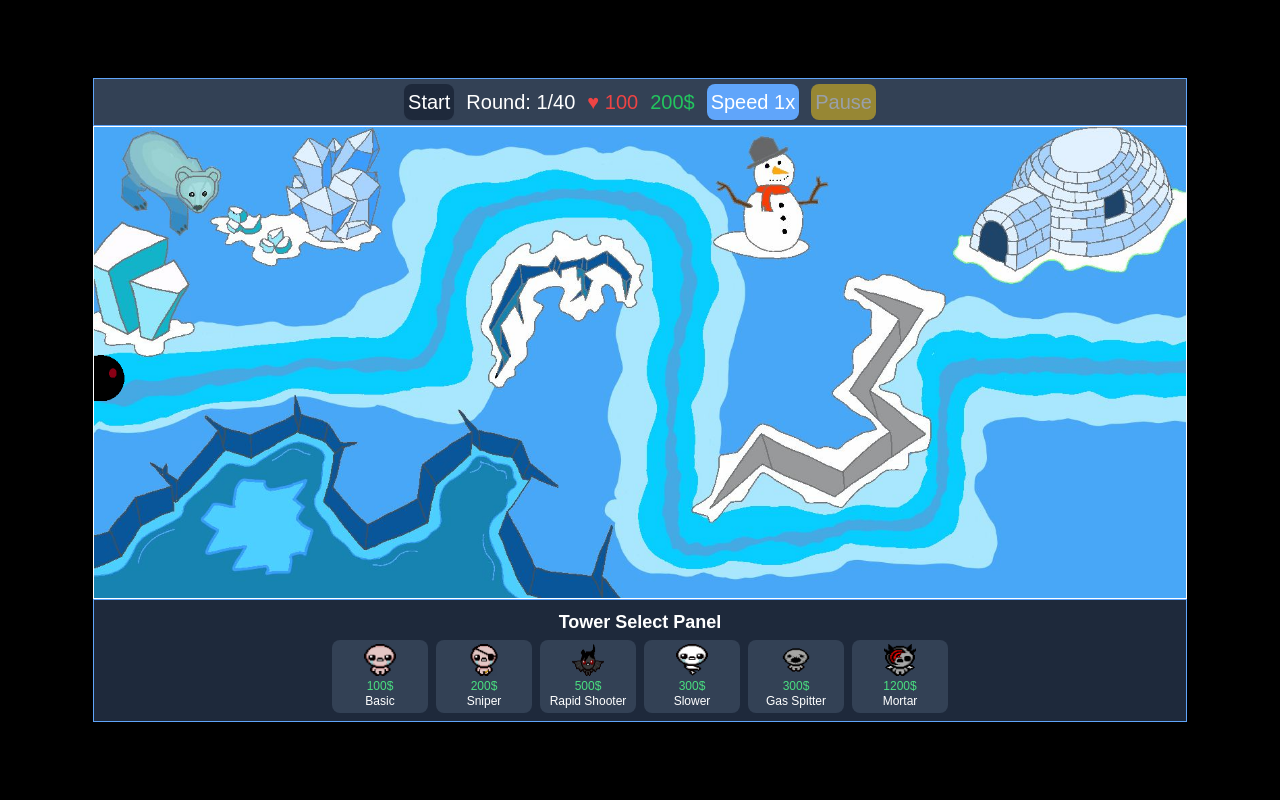
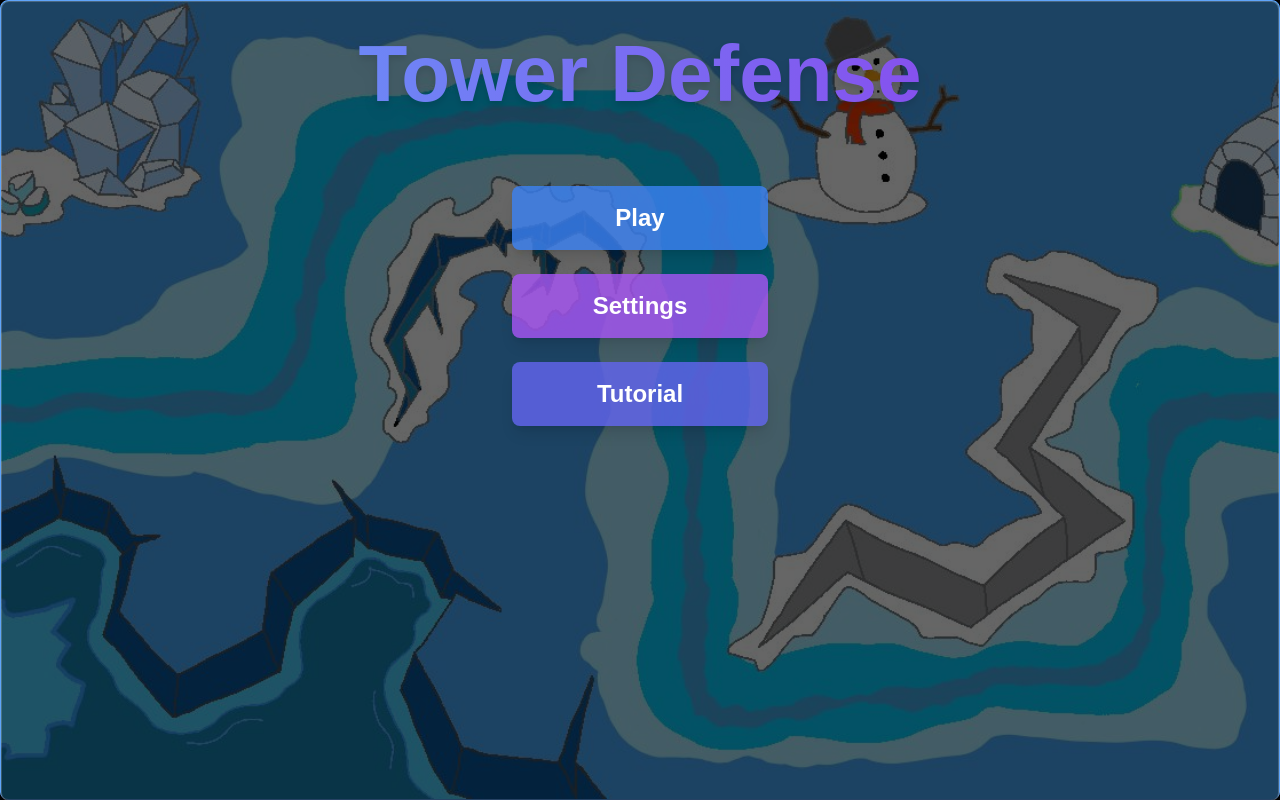
Before and after one commit to Repix1337/Killer-Penguins, a Next.js app: page / in a window 1280 px wide. Built offline with nearby package versions, Linux system fonts and the light colour scheme.

Commit message:
working on a menu

```diff
--- /dev/null
+++ b/app/GameInterface.tsx
@@ -0,0 +1,165 @@
+'use client'
+import React from 'react'
+import Spawn from './Spawn'
+
+const GameInterface = () => {
+    const [round, setRound] = React.useState(0)
+    const [HealthPoints, setHealthPoints] = React.useState(100)
+    const [money, setMoney] = React.useState(200);
+    const [isSpeedUp, setIsSpeedUp] = React.useState(false);
+    const [isPaused, setIsPaused] = React.useState(false);
+    const [canPause, setCanPause] = React.useState(false);
+    const [selectedTowerType, setSelectedTowerType] = React.useState('');
+
+    const onClick = () => {
+      if (round < 1) {
+        setRound(1);
+      }
+    }
+
+    const handleSpeedUp = () => {
+      if (!isPaused) {
+        setIsSpeedUp(prev => !prev);
+      }
+    }
+
+    const handlePause = () => {
+      if (canPause) {
+        setIsPaused(prev => !prev);
+        if (isSpeedUp) {
+          setIsSpeedUp(false);
+        }
+      }
+    }
+
+    const handleTowerSelect = (type: keyof TowerType) => {
+      setSelectedTowerType(prev => prev === type ? '' : type);
+    }
+
+    return (
+      <div className="flex flex-col justify-center min-h-[15vh] items-center text-white">
+
+        <div className='flex justify-center items-center gap-3 w-[100%] text-xl bg-slate-700 min-h-[7vh] shadow-lg border border-blue-400'>
+          <div className=' bg-slate-800 p-1 text-xl rounded-lg shadow-sm hover:cursor-pointer' onClick={onClick}>Start</div>
+          <div>Round: {round}/40</div>
+          <div className='text-red-500 text-xl'> &hearts; {HealthPoints}</div>
+          <div className=' text-green-500'>{Math.floor(money)}$</div>
+          <div
+            className={`p-1 text-xl rounded-lg shadow-sm hover:cursor-pointer ${isSpeedUp ? 'bg-blue-600' : 'bg-blue-400'}`}
+            onClick={handleSpeedUp}
+          >
+            Speed {isSpeedUp ? '2x' : '1x'}
+          </div>
+          <div
+            className={`p-1 text-xl rounded-lg shadow-sm ${canPause ? 'hover:cursor-pointer' : 'opacity-50 cursor-not-allowed'} ${isPaused ? 'bg-yellow-600' : 'bg-yellow-400'}`}
+            onClick={handlePause}
+          >
+            {isPaused ? 'Resume' : 'Pause'}
+          </div>
+        </div>
+        <Spawn
+          round={round}
+          setHealthPoints={setHealthPoints}
+          money={money}
+          setMoney={setMoney}
+          setRound={setRound}
+          hp={HealthPoints}
+          isSpeedUp={isSpeedUp}
+          isPaused={isPaused}
+          setCanPause={setCanPause}
+          selectedTowerType={selectedTowerType}
+        />
+
+          <div className='bg-slate-800 flex flex-col items-center p-2 shadow-lg border border-blue-400 w-[100%]'>
+            <h1 className="text-lg font-bold mb-1">Tower Select Panel</h1>
+            <div className='flex flex-wrap justify-center gap-2'>
+              <TowerButton
+                type="basic"
+                src="/tower1.png"
+                price={100}
+                isSelected={selectedTowerType === 'basic'}
+                onClick={() => handleTowerSelect('basic')}
+                label="Basic"
+              />
+              <TowerButton
+                type="sniper"
+                src="/tower2.png"
+                price={200}
+                isSelected={selectedTowerType === 'sniper'}
+                onClick={() => handleTowerSelect('sniper')}
+                label="Sniper"
+              />
+              <TowerButton
+                type="rapidShooter"
+                src="/rapidShooter.png"
+                price={500}
+                isSelected={selectedTowerType === 'rapidShooter'}
+                onClick={() => handleTowerSelect('rapidShooter')}
+                label="Rapid Shooter"
+              />
+              <TowerButton
+                type="slower"
+                src="/slower.png"
+                price={300}
+                isSelected={selectedTowerType === 'slower'}
+                onClick={() => handleTowerSelect('slower')}
+                label="Slower"
+              />
+              <TowerButton
+                type="gasspitter"
+                src="/gasSpitter.png"
+                price={300}
+                isSelected={selectedTowerType === 'gasspitter'}
+                onClick={() => handleTowerSelect('gasspitter')}
+                label="Gas Spitter"
+              />
+              <TowerButton
+                type="mortar"
+                src="/mortar.png"
+                price={1200}
+                isSelected={selectedTowerType === 'mortar'}
+                onClick={() => handleTowerSelect('mortar')}
+                label="Mortar"
+              />
+            </div>
+          </div>
+      </div>
+    )
+}
+
+interface TowerType {
+  basic: string;
+  sniper: string;
+  rapidShooter: string;
+  slower: string;
+  gasspitter: string;
+  mortar: string;
+}
+
+interface TowerButtonProps {
+  type: string;
+  src: string;
+  price: number;
+  isSelected: boolean;
+  onClick: () => void;
+  label?: string;
+}
+
+const TowerButton = ({ type, src, price, isSelected, onClick, label }: TowerButtonProps) => (
+  <div
+    className={`hover:scale-105 transition-all cursor-pointer bg-slate-700 rounded-lg p-1 w-24 ${
+      isSelected ? 'ring-2 ring-blue-400' : ''
+    }`}
+    onClick={onClick}
+  >
+    <div className="flex justify-center">
+      <img src={src} className='w-8 h-8' alt={type} />
+    </div>
+    <div className="text-center text-xs mt-0.5">
+      <p className="text-green-400">{price}$</p>
+      <p className="whitespace-normal leading-tight">{label || type}</p>
+    </div>
+  </div>
+);
+
+export default GameInterface
--- a/app/Menu.tsx
+++ b/app/Menu.tsx
@@ -1,165 +1,61 @@
-'use client'
 import React from 'react'
-import Spawn from './Spawn'
+import GameInterface from './GameInterface'
 
 const Menu = () => {
-    const [round, setRound] = React.useState(0)
-    const [HealthPoints, setHealthPoints] = React.useState(100)
-    const [money, setMoney] = React.useState(200);
-    const [isSpeedUp, setIsSpeedUp] = React.useState(false);
-    const [isPaused, setIsPaused] = React.useState(false);
-    const [canPause, setCanPause] = React.useState(false);
-    const [selectedTowerType, setSelectedTowerType] = React.useState('');
+    const [renderGame, setRenderGame] = React.useState(false)
 
-    const onClick = () => {
-      if (round < 1) {
-        setRound(1);
-      }
+    const renderGameOnClick = () => {
+        setRenderGame(true)
     }
 
-    const handleSpeedUp = () => {
-      if (!isPaused) {
-        setIsSpeedUp(prev => !prev);
-      }
-    }
-
-    const handlePause = () => {
-      if (canPause) {
-        setIsPaused(prev => !prev);
-        if (isSpeedUp) {
-          setIsSpeedUp(false);
-        }
-      }
-    }
-
-    const handleTowerSelect = (type: keyof TowerType) => {
-      setSelectedTowerType(prev => prev === type ? '' : type);
-    }
-
-    return (
-      <div className="flex flex-col justify-center  items-center text-white">
-
-        <div className='flex justify-center items-center gap-3 w-[100%] text-xl bg-slate-700 h-12 shadow-lg border border-blue-400'>
-          <div className=' bg-slate-800 p-1 text-xl rounded-lg shadow-sm hover:cursor-pointer' onClick={onClick}>Start</div>
-          <div>Round: {round}/40</div>
-          <div className='text-red-500 text-xl'> &hearts; {HealthPoints}</div>
-          <div className=' text-green-500'>{Math.floor(money)}$</div>
-          <div
-            className={`p-1 text-xl rounded-lg shadow-sm hover:cursor-pointer ${isSpeedUp ? 'bg-blue-600' : 'bg-blue-400'}`}
-            onClick={handleSpeedUp}
-          >
-            Speed {isSpeedUp ? '2x' : '1x'}
-          </div>
-          <div
-            className={`p-1 text-xl rounded-lg shadow-sm ${canPause ? 'hover:cursor-pointer' : 'opacity-50 cursor-not-allowed'} ${isPaused ? 'bg-yellow-600' : 'bg-yellow-400'}`}
-            onClick={handlePause}
-          >
-            {isPaused ? 'Resume' : 'Pause'}
-          </div>
+    return !renderGame ? (
+        <div className='flex flex-col bg-cover min-h-screen min-w-[100vw] text-white
+        font-bold text-4xl gap-3 shadow-2xl border border-blue-400 rounded-lg
+        transition-all duration-300 hover:shadow-blue-400/50'
+        style={{
+            backgroundImage: 'url(/map.png)',
+            backgroundPosition: 'center',
+        }}>
+            <div className='bg-black/60 min-h-screen w-full p-4 sm:p-6 md:p-10
+            border border-white/20 rounded-lg flex flex-col gap-6 md:gap-10'>
+                <h1 className='text-[2.5rem] sm:text-[3.5rem] md:text-[5rem] h-auto md:h-16
+                flex justify-center items-center text-center text-transparent bg-clip-text
+                bg-gradient-to-r from-blue-400 to-purple-600 drop-shadow-lg
+                hover:from-blue-500 hover:to-purple-700 transition-all duration-300'>
+                    Tower Defense
+                </h1>
+                <div className='text-left flex flex-col gap-4 md:gap-6 items-center mt-4 md:mt-10'>
+                    <button
+                        onClick={renderGameOnClick}
+                        className='w-full sm:w-72 md:w-64 py-3 md:py-4 px-6 md:px-8 text-xl md:text-2xl
+                        bg-blue-500/80 hover:bg-blue-600/80 transition-all duration-200
+                        rounded-lg shadow-lg hover:shadow-blue-500/50
+                        hover:translate-y-[-2px] active:translate-y-[1px]'
+                    >
+                        Play
+                    </button>
+                    <button
+                        className='w-full sm:w-72 md:w-64 py-3 md:py-4 px-6 md:px-8 text-xl md:text-2xl
+                        bg-purple-500/80 hover:bg-purple-600/80 transition-all duration-200
+                        rounded-lg shadow-lg hover:shadow-purple-500/50
+                        hover:translate-y-[-2px] active:translate-y-[1px]'
+                    >
+                        Settings
+                    </button>
+                    <button
+                        className='w-full sm:w-72 md:w-64 py-3 md:py-4 px-6 md:px-8 text-xl md:text-2xl
+                        bg-indigo-500/80 hover:bg-indigo-600/80 transition-all duration-200
+                        rounded-lg shadow-lg hover:shadow-indigo-500/50
+                        hover:translate-y-[-2px] active:translate-y-[1px]'
+                    >
+                        Tutorial
+                    </button>
+                </div>
+            </div>
         </div>
-        <Spawn
-          round={round}
-          setHealthPoints={setHealthPoints}
-          money={money}
-          setMoney={setMoney}
-          setRound={setRound}
-          hp={HealthPoints}
-          isSpeedUp={isSpeedUp}
-          isPaused={isPaused}
-          setCanPause={setCanPause}
-          selectedTowerType={selectedTowerType}
-        />
-
-          <div className='bg-slate-800 flex flex-col items-center p-2 shadow-lg border border-blue-400 w-[100%]'>
-            <h1 className="text-lg font-bold mb-1">Tower Select Panel</h1>
-            <div className='flex flex-wrap justify-center gap-2'>
-              <TowerButton
-                type="basic"
-                src="/tower1.png"
-                price={100}
-                isSelected={selectedTowerType === 'basic'}
-                onClick={() => handleTowerSelect('basic')}
-                label="Basic"
-              />
-              <TowerButton
-                type="sniper"
-                src="/tower2.png"
-                price={200}
-                isSelected={selectedTowerType === 'sniper'}
-                onClick={() => handleTowerSelect('sniper')}
-                label="Sniper"
-              />
-              <TowerButton
-                type="rapidShooter"
-                src="/rapidShooter.png"
-                price={500}
-                isSelected={selectedTowerType === 'rapidShooter'}
-                onClick={() => handleTowerSelect('rapidShooter')}
-                label="Rapid Shooter"
-              />
-              <TowerButton
-                type="slower"
-                src="/slower.png"
-                price={300}
-                isSelected={selectedTowerType === 'slower'}
-                onClick={() => handleTowerSelect('slower')}
-                label="Slower"
-              />
-              <TowerButton
-                type="gasspitter"
-                src="/gasSpitter.png"
-                price={300}
-                isSelected={selectedTowerType === 'gasspitter'}
-                onClick={() => handleTowerSelect('gasspitter')}
-                label="Gas Spitter"
-              />
-              <TowerButton
-                type="mortar"
-                src="/mortar.png"
-                price={1200}
-                isSelected={selectedTowerType === 'mortar'}
-                onClick={() => handleTowerSelect('mortar')}
-                label="Mortar"
-              />
-            </div>
-          </div>
-      </div>
+    ) : (
+        <GameInterface />
     )
 }
 
-interface TowerType {
-  basic: string;
-  sniper: string;
-  rapidShooter: string;
-  slower: string;
-  gasspitter: string;
-  mortar: string;
-}
-
-interface TowerButtonProps {
-  type: string;
-  src: string;
-  price: number;
-  isSelected: boolean;
-  onClick: () => void;
-  label?: string;
-}
-
-const TowerButton = ({ type, src, price, isSelected, onClick, label }: TowerButtonProps) => (
-  <div
-    className={`hover:scale-105 transition-all cursor-pointer bg-slate-700 rounded-lg p-1 w-24 ${
-      isSelected ? 'ring-2 ring-blue-400' : ''
-    }`}
-    onClick={onClick}
-  >
-    <div className="flex justify-center">
-      <img src={src} className='w-8 h-8' alt={type} />
-    </div>
-    <div className="text-center text-xs mt-0.5">
-      <p className="text-green-400">{price}$</p>
-      <p className="whitespace-normal leading-tight">{label || type}</p>
-    </div>
-  </div>
-);
-
 export default Menu
--- a/app/Spawn.tsx
+++ b/app/Spawn.tsx
@@ -1022,12 +1022,15 @@ const upgradeTower = () => {
     if (!selectedTower) return null;
 
     return (
-      <div className='absolute top-1/2 transform -translate-x-1/2 -translate-y-1/2 z-40 bg-slate-800
-        flex items-center justify-between p-6 rounded-lg gap-6 shadow-lg border border-blue-400'
-        style={{left: selectedTower.positionX < 50 ? '70%' : '30%', minWidth: '500px'}}
+      <div
+        data-upgrade-menu
+        className='absolute top-1/2 transform -translate-x-1/2 -translate-y-1/2 z-40 bg-slate-800
+          flex items-start justify-between p-6 rounded-lg gap-6 shadow-lg border border-blue-400'
+        style={{left: selectedTower.positionX < 50 ? '70%' : '30%', width: '700px'}}
+        onClick={(e) => e.stopPropagation()} // Prevent clicks inside menu from bubbling up
       >
         {/* Left side - Upgrade buttons */}
-        <div className='flex flex-col space-y-3 flex-1'>
+        <div className='flex flex-col space-y-3 w-1/2'>
           <h1 className="text-2xl font-bold mb-4 text-white border-b border-blue-400 pb-2">Upgrade Menu</h1>
 
           {/* Damage Upgrade */}
@@ -1181,7 +1184,7 @@ const upgradeTower = () => {
         </div>
 
         {/* Right side - Stats */}
-        <div className='bg-slate-700 p-4 rounded-lg space-y-4 min-w-[200px]'>
+        <div className='bg-slate-700 p-4 rounded-lg space-y-4 w-1/2'>
           <h2 className="text-xl font-bold text-white border-b border-blue-400 pb-2">Tower Stats</h2>
 
           <div className="space-y-3 text-gray-200">
@@ -1570,10 +1573,27 @@ const RangeIndicator = ({ tower }: { tower: Tower }) => {
   )
 }
 
+// Add this function near your other event handlers
+const handleOutsideClick = (event: React.MouseEvent) => {
+  // Check if the click was outside the upgrade menu
+  const upgradeMenu = document.querySelector('[data-upgrade-menu]');
+  if (upgradeMenu && !upgradeMenu.contains(event.target as Node)) {
+    setShowUpgradeMenu(false);
+  }
+};
+
   return (
     <>
-    <div className='relative h-[70%] w-full border  border-white overflow-hidden' suppressHydrationWarning>
-      <img src='/map.png' className='object-cover w-full h-full z-0' alt='map' />
+   <div
+      className='relative min-h-[75vh] w-full border border-white overflow-hidden'
+      suppressHydrationWarning
+      onClick={handleOutsideClick}
+    >
+  <img
+    src='/map.png'
+    className=' w-full h-full object-fill top-0 left-0 z-0'
+    alt='map'
+  />
       {/* Add range indicators for all towers */}
       {tower.map((t) => (
         <RangeIndicator key={`range-${t.id}`} tower={t} />
```
